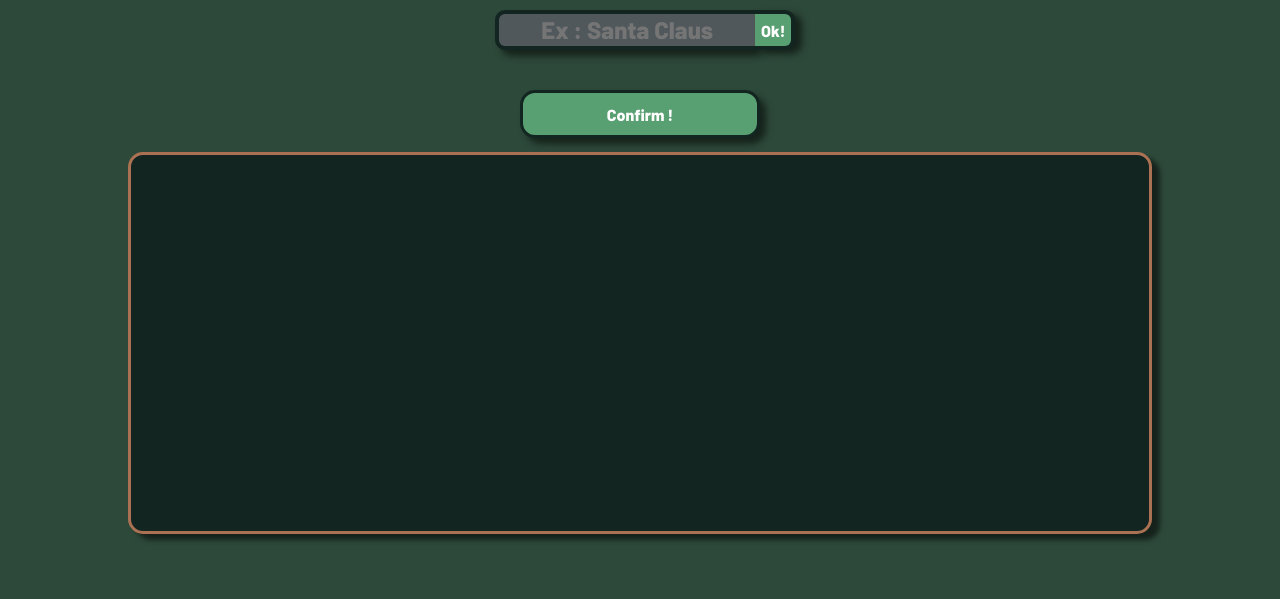
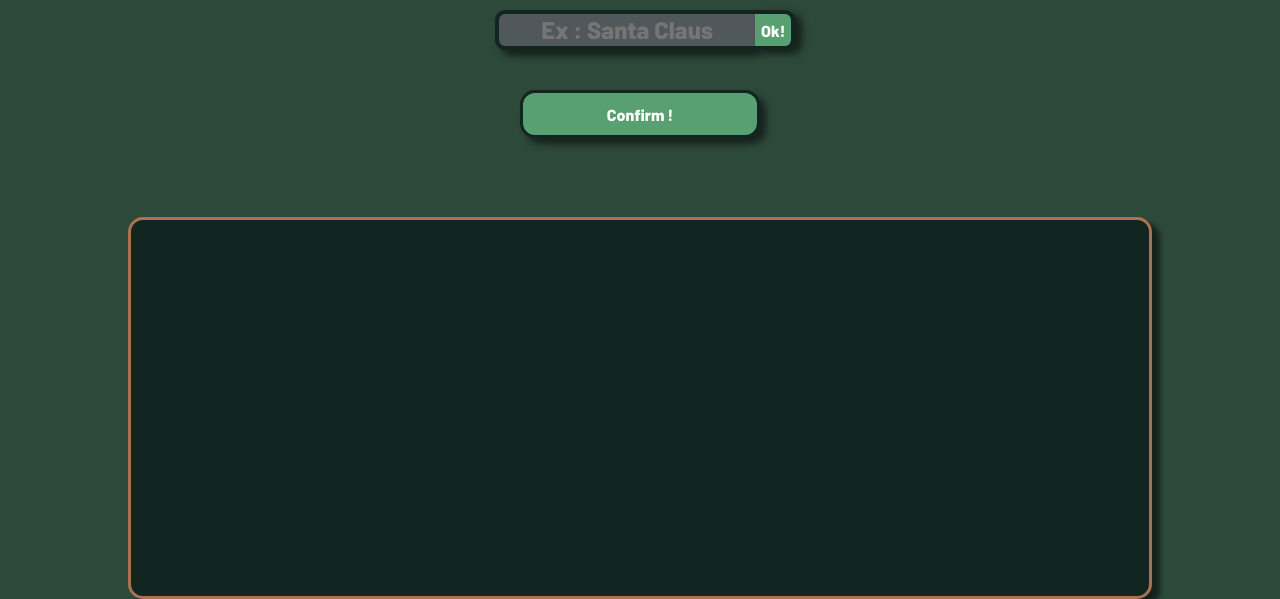
Before and after one commit to Anto-LSR/Anto-LSR, a plain HTML site: page index.html in a window 1280 px wide. Shown: the part 240-839 px from the top of the page. Before the commit the page ends 800 px from the top, so only its background shows below. Drawn offline with Linux system fonts and the light colour scheme.

Commit message:
Add files via upload

```diff
--- a/style.scss
+++ b/style.scss
@@ -281,6 +281,7 @@ body {
     }
     .showNames {
         background-color: #122521;
+
         margin-left: 10%;
         margin-right: 10%;
         margin-top: 5%;
@@ -288,7 +289,7 @@ body {
         border-radius: 15px;
         box-shadow: 8px 6px 5px #00000087;
         min-height: 47vh;
-        position: absolute;
+        // position: absolute;
         left: 0%;
         top: 41%;
         right: 0%;
```
Also changed, not shown: style.css, 1 other file.
